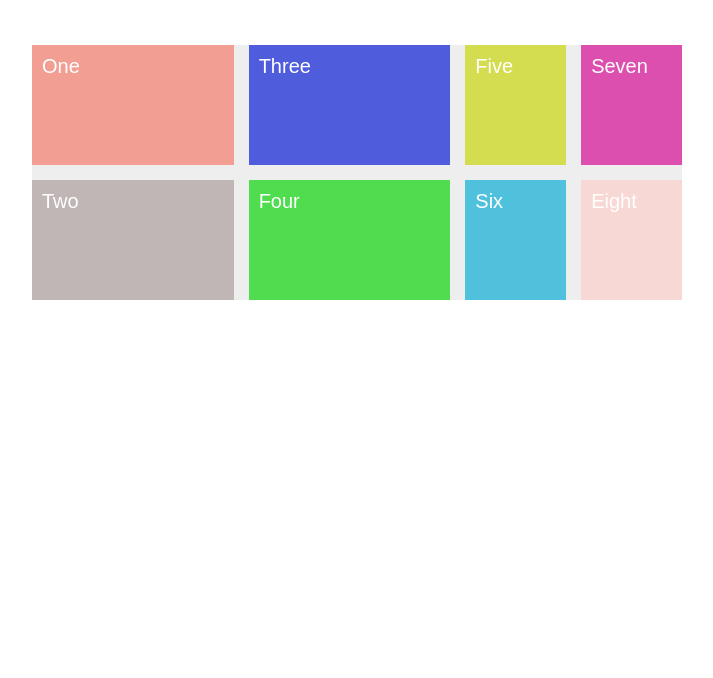
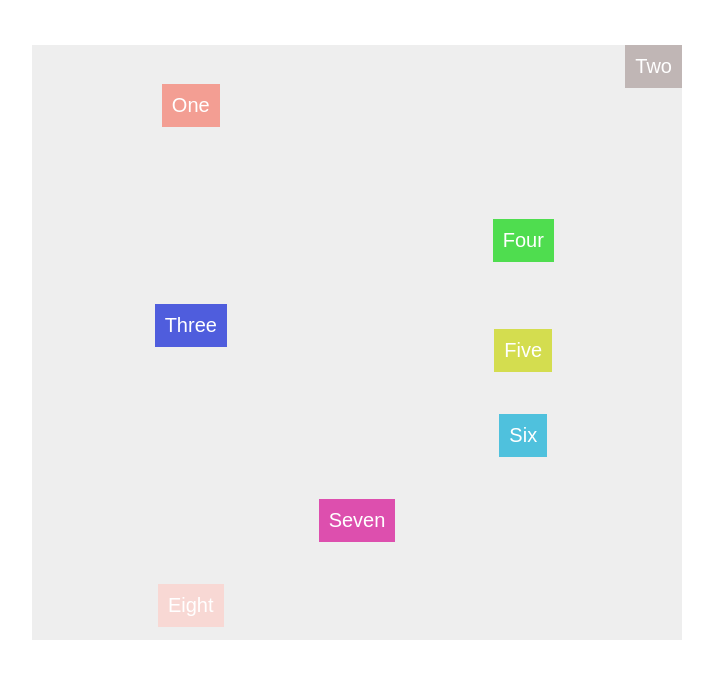
Before and after one commit to mku306ukm/Learn-css, a plain HTML site: page index.html in a window 1280 px wide. Shown: the whole page, without its empty margins (283-996 px from the left). Drawn offline with Linux system fonts and the light colour scheme.

Commit message:
css-grid-item-alignment

```diff
--- a/index.html
+++ b/index.html
@@ -21,11 +21,25 @@
             grid-template-rows: repeat(2, 120px);
             grid-gap: 15px;
 
-            grid-auto-rows: 60px;
-            grid-auto-flow: column;
+            grid-auto-rows: 70px;
 
-            grid-auto-columns: .5fr;
-            /* up wala ke 1fr ka half */
+            /*===Note=== align items work for all div
+            this work vertically*/
+
+            /* align-items: center; */
+            /* align-items: start; */
+            /* align-items: end; */
+
+            /* align-items: stretch; */
+            /* it's default value */
+
+            /* justify-items: start; */
+            /* this work horizontaly */
+            /* justify-items: center; */
+
+            /* place-items: center start; */
+            place-items: center center;
+            /* align-item and justify-item dono ka use place-items me hota h */
         }
 
         .item1 {
@@ -34,10 +48,19 @@
 
         .item2 {
             background: rgb(192, 182, 181);
+            /* align-self: center; */
+            /* align-self: start; */
+            /* its only work where we want to use */
+
+            /* justify-self: end; */
+
+            place-self: start end;
+            /* align-self and justify-self dono ka use place-self me hota h */
         }
 
         .item3 {
             background: rgb(79, 93, 221);
+            grid-row: span 3;
         }
 
         .item4 {
@@ -54,6 +77,8 @@
 
         .item7 {
             background: rgb(221, 79, 174);
+            grid-column: span 2;
+            justify-self: center;
         }
 
         .item8 {
@@ -63,7 +88,7 @@
         .items {
             color: #fff;
             font-size: 20px;
-             padding: 10px;
+            padding: 10px;
         }
     </style>
 </head>
```
